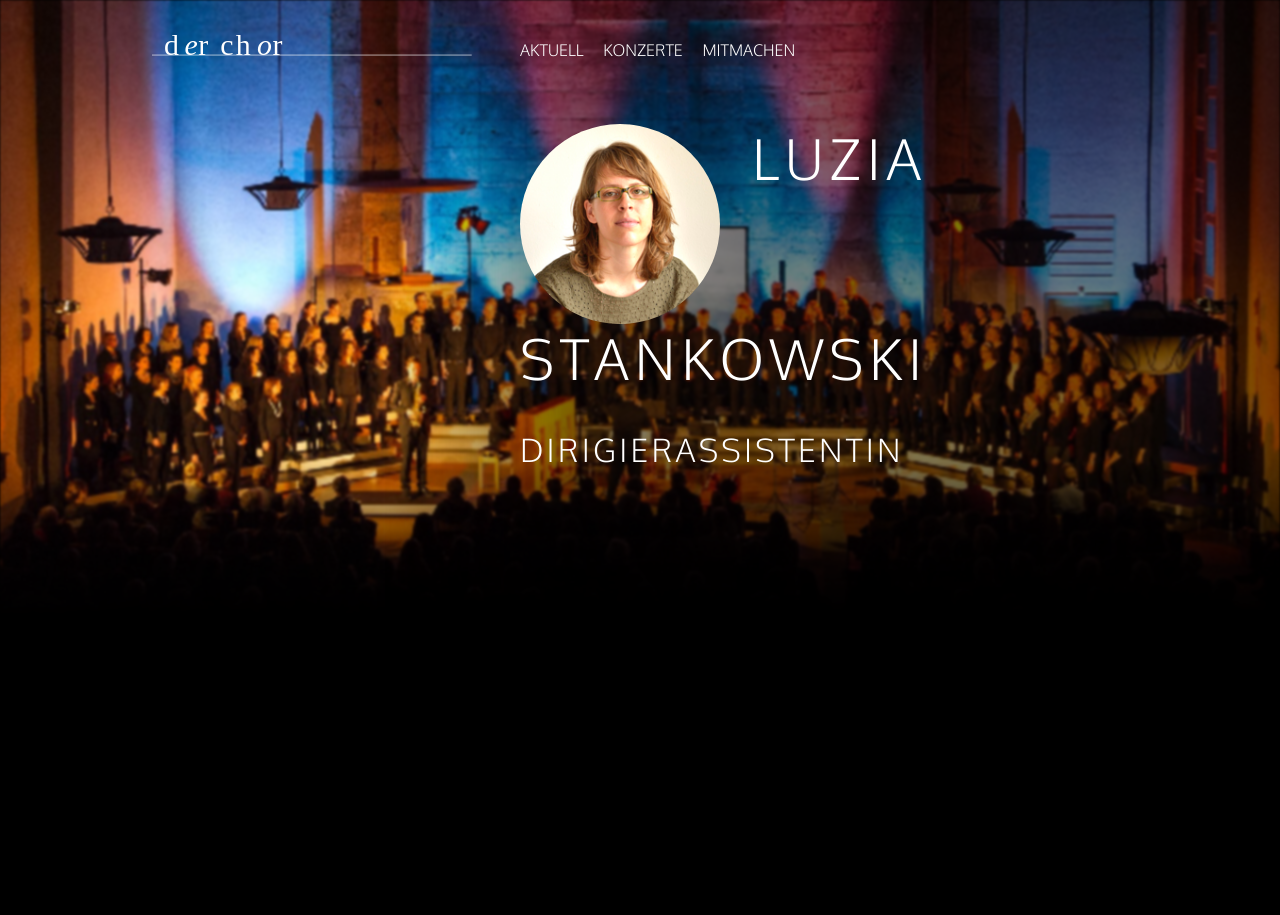
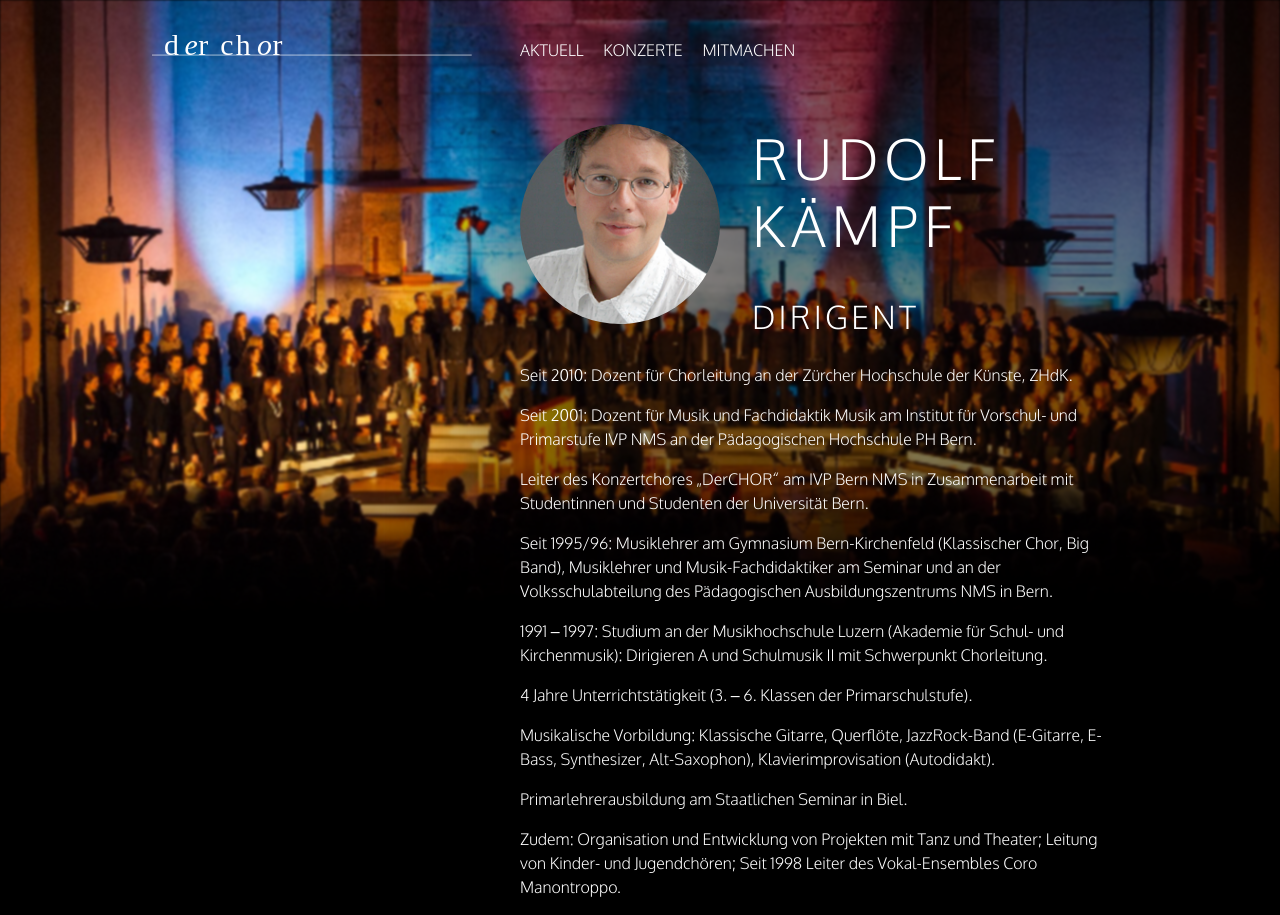
Before and after one commit to derchor/website, a Jekyll site: the page built from _people/ruedi.md, in a window 1280 px wide. Built offline with Jekyll 4.4.1, drawn with Linux system fonts in a browser that asks for light colours.

Commit message:
Updated '_people/ruedi.md' via CloudCannon

```diff
--- a/_people/ruedi.md
+++ b/_people/ruedi.md
@@ -1,6 +1,25 @@
 ---
-name: Luzia Stankowski
-role: Dirigierassistentin
-image_path: /images/people/luzia.png
+name: Rudolf Kämpf
+role: Dirigent
+image_path: /images/people/ruedi.png
 description:
 ---
+
+
+Seit 2010: Dozent f&uuml;r Chorleitung an der Z&uuml;rcher Hochschule der K&uuml;nste, ZHdK.
+
+Seit 2001: Dozent f&uuml;r Musik und Fachdidaktik Musik am Institut f&uuml;r Vorschul- und Primarstufe IVP NMS an der P&auml;dagogischen Hochschule PH Bern.
+
+Leiter des Konzertchores „DerCHOR“ am IVP Bern NMS in Zusammenarbeit mit Studentinnen und Studenten der Universit&auml;t Bern.
+
+Seit 1995/96: Musiklehrer am Gymnasium Bern-Kirchenfeld (Klassischer Chor, Big Band), Musiklehrer und Musik-Fachdidaktiker am Seminar und an der Volksschulabteilung des P&auml;dagogischen Ausbildungszentrums NMS in Bern.
+
+1991 – 1997: Studium an der Musikhochschule Luzern (Akademie f&uuml;r Schul- und Kirchenmusik): Dirigieren A und Schulmusik II mit Schwerpunkt Chorleitung.
+
+4 Jahre Unterrichtst&auml;tigkeit (3. – 6. Klassen der Primarschulstufe).
+
+Musikalische Vorbildung: Klassische Gitarre, Querfl&ouml;te, JazzRock-Band (E-Gitarre, E-Bass, Synthesizer, Alt-Saxophon), Klavierimprovisation (Autodidakt).
+
+Primarlehrerausbildung am Staatlichen Seminar in Biel.
+
+Zudem: Organisation und Entwicklung von Projekten mit Tanz und Theater; Leitung von Kinder- und Jugendch&ouml;ren; Seit 1998 Leiter des Vokal-Ensembles Coro Manontroppo.
```
